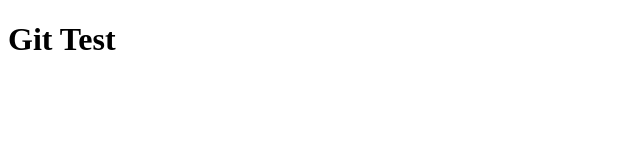
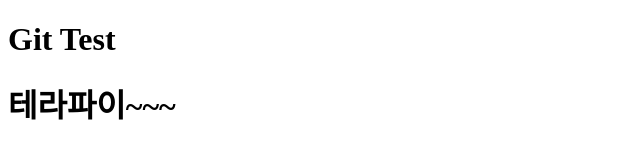
Before and after one commit to JobNest-useTeamWork/git-test, a plain HTML site: page index.html in a window 1280 px wide. Shown: the whole page, without its empty margins (0-640 px from the left). Drawn offline with Linux system fonts and the light colour scheme.

Commit message:
dasom itit

```diff
--- a/index.html
+++ b/index.html
@@ -7,6 +7,7 @@
   </head>
   <body>
     <h1>Git Test</h1>
+    <h1>테라파이~~~</h1>
     <script src="./index.js"></script>
   </body>
 </html>
```
